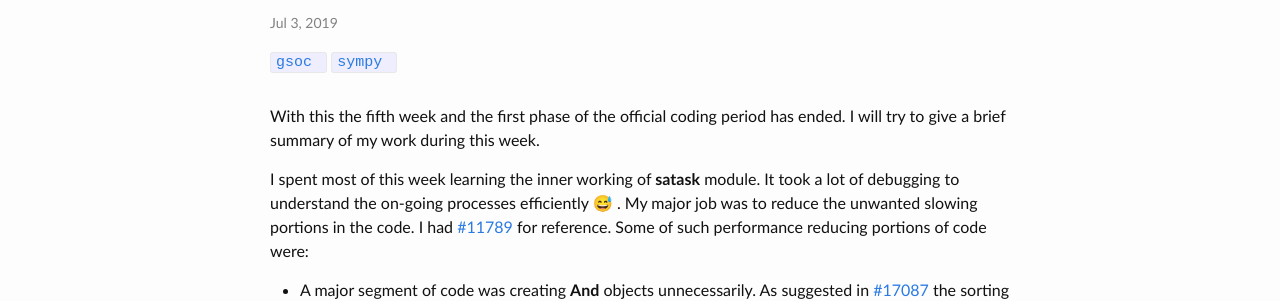
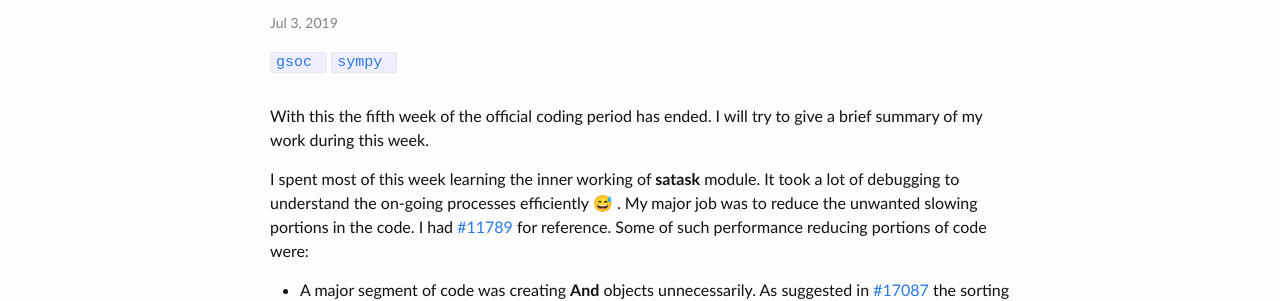
Before and after one commit to ShubhamKJha/ShubhamKJha.github.io, a Jekyll site: the page built from _posts/2019-07-03-GSoC-2019-Week-5.md, in a window 1280 px wide. Shown: the part 137-438 px from the top of the page. Built offline with Jekyll 4.4.1, drawn with Linux system fonts in a browser that asks for light colours; comment, search, counter and statistics services are not loaded.

Commit message:
Fix in Week 5 blog

```diff
--- a/_posts/2019-07-03-GSoC-2019-Week-5.md
+++ b/_posts/2019-07-03-GSoC-2019-Week-5.md
@@ -4,7 +4,7 @@ title: 'GSoC 2019: Week 5'
 comments: true
 tags: [gsoc, sympy]
 ---
-With this the fifth week and the first phase of the official coding period has ended. I will try to give a brief summary of my work during this week.
+With this the fifth week of the official coding period has ended. I will try to give a brief summary of my work during this week.
 
 I spent most of this week learning the inner working of **satask** module. It took a lot of debugging to understand the on-going processes efficiently 😅 . My major job was to reduce the unwanted slowing portions in the code. I had  [#11789](https://github.com/sympy/sympy/pull/11789) for reference. Some of such performance reducing portions of code were:
 * A major segment of code was creating **And** objects unnecessarily. As suggested in [#17087](https://github.com/sympy/sympy/issues/17087) the sorting in the **And** constructor takes up a significant amount of time. These have to be reduced.
```
